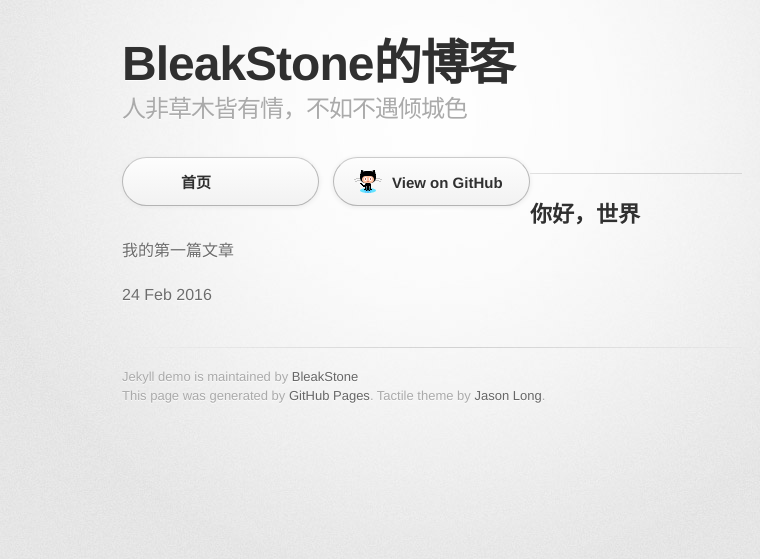
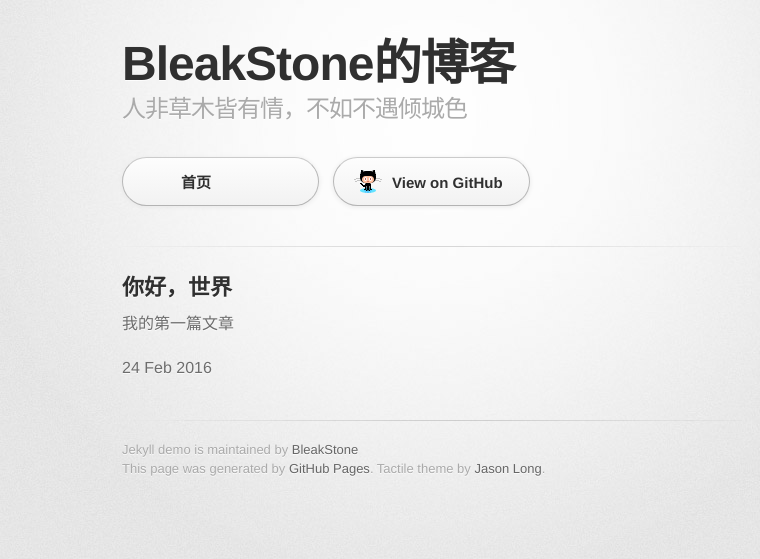
Before and after one commit to BleakStone/blog, a Jekyll site: the page built from _posts/2016-02-24-hello-world.html, in a window 1280 px wide. Shown: the top 559 px of the page, without its empty margins (208-968 px from the left). Built offline with Jekyll 4.4.1, drawn with Linux system fonts in a browser that asks for light colours; some web fonts are replaced.

Commit message:
Update forPost.html

```diff
--- a/_layouts/forPost.html
+++ b/_layouts/forPost.html
@@ -22,7 +22,7 @@
           <h2>人非草木皆有情，不如不遇倾城色</h2>
         </header>
 
-        <section>
+        <section id="downloads" class="clearfix">
          <a href="" id="" class="button"><span>首页</span></a>
           <a href="https://github.com/BleakStone/jekyll_demo" id="view-on-github" class="button"><span>View on GitHub</span></a>
         </section>
```
